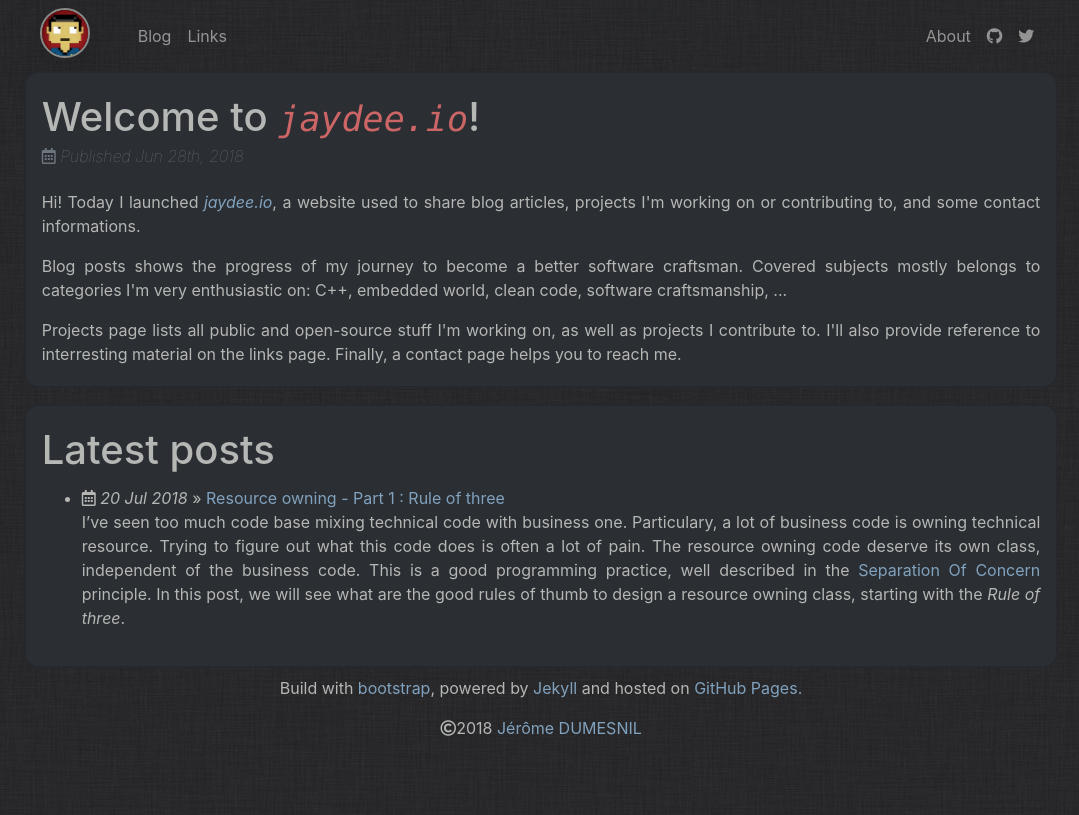
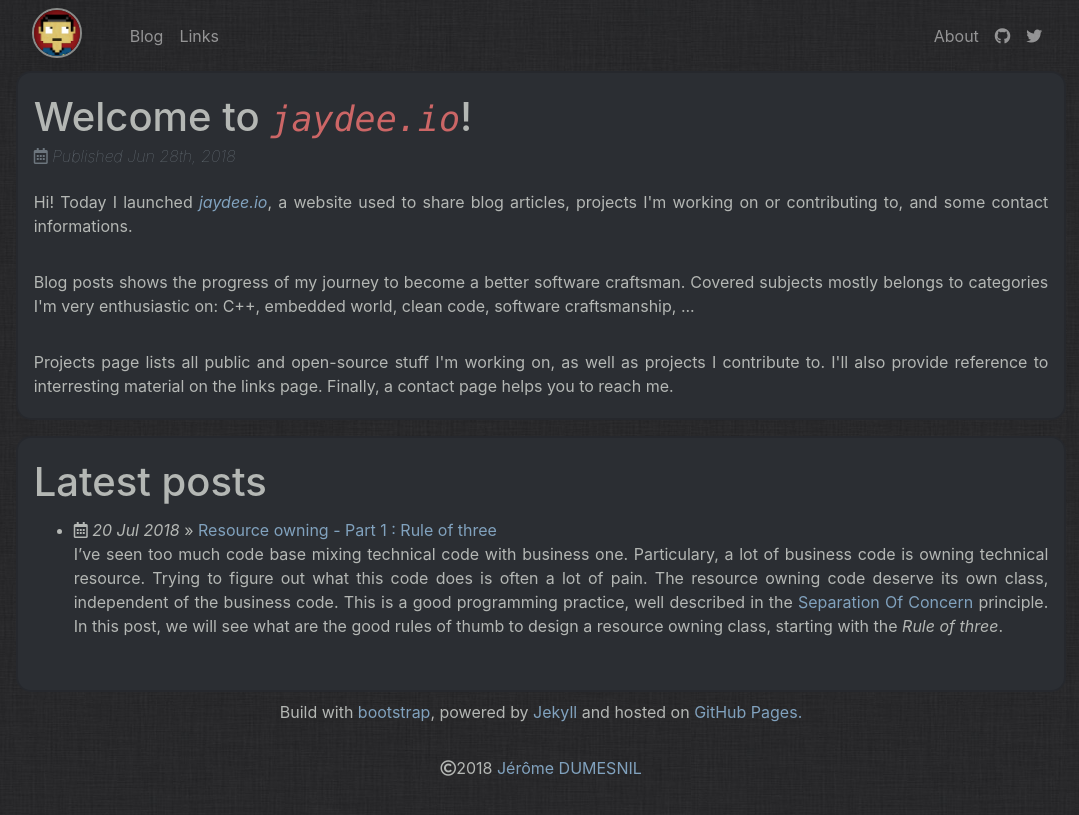
Before and after one commit to jaydee-io/jaydee-io.github.io, a Jekyll site: the page built from index.html, in a window 1280 px wide. Shown: the top 815 px of the page, without its empty margins (99-1178 px from the left). Built offline with Jekyll 4.4.1, drawn with Linux system fonts in a browser that asks for light colours; nearby versions of some CDN libraries.

Commit message:
Update layout

```diff
--- a/_layouts/default.html
+++ b/_layouts/default.html
@@ -29,7 +29,7 @@
         <div class="col-md-1"></div>
         <div class="col-md-10">
             <div class="row">
-                <div class="col px-md-3 px-0">
+                <div class="col px-2">
                     <nav class="navbar navbar-expand-lg navbar-dark" role="navigation">
                         <a href="/" class="navbar-brand logo pr-lg-4"><img width="50" height="50" class="shadow-lg rounded-circle border d-inline-block align-top" src="/images/jaydee_logo.jpg" alt="JayDee I/O"> {{ site.name }}</a>
                         <button class="navbar-toggler" type="button" data-toggle="collapse" data-target="#navbarNav" aria-controls="navbarNav" aria-expanded="false" aria-label="Toggle navigation">
@@ -51,7 +51,7 @@
             </div>
 
             <div class="row">
-                <div class="col px-md-3 px-0">
+                <div class="col px-2">
                     {{ content }}
                 </div>
             </div>
--- a/_layouts/post.html
+++ b/_layouts/post.html
@@ -2,7 +2,7 @@
 layout: default
 ---
 <div class="card">
-    <div class="card-body px-1 px-md-3">
+    <div class="card-body px-3">
         <h1 class="card-title">{{ page.title }}</h1>
         <h6 class="card-subtitle font-italic mb-4 text-muted"><div class="far fa-calendar-alt"></div> Published {{ page.date | date_to_string }}</h6>
 
--- a/about/index.html
+++ b/about/index.html
@@ -2,7 +2,7 @@
 layout: default
 ---
 <div class="card mb-3">
-  <div class="card-body px-1 px-md-3">
+  <div class="card-body px-3">
     <div class="pb-3">Since I was young, I've always been fascinated by electronic and computer stuffs.
     And this have had a huge impact on my school cursus, which didn't stop oscillating
     between both themes. I started with a bachelor's degree in general electronics,
--- a/blog/index.html
+++ b/blog/index.html
@@ -4,7 +4,7 @@ layout: default
 <h1>Blog Posts</h1>
 {% for post in site.posts %}
 <div class="card mb-3">
-    <div class="card-body px-1 px-md-3">
+    <div class="card-body px-3">
         <div class="pb-3">
             <div class="far fa-calendar-alt"></div>
             <span> {{ post.date | date_to_string }} &raquo; </span>
--- a/css/main.scss
+++ b/css/main.scss
@@ -9,6 +9,9 @@ $navbar-brand-font-size: 2.3rem;
 $navbar-brand-font-size: 2.3rem;
 $border-width:  2px;
 $border-radius: 15px;
+$spacer: 1rem;
+$paragraph-margin-bottom: ($spacer * 2);
+$headings-margin-bottom:  ($spacer * 1.25);
 
 $body-bg:           $base16-03;
 $body-color:        $base16-04;
@@ -26,6 +29,10 @@ $pre-color:         $base16-03;
     src: url(/fonts/Damion-Regular.ttf);
 }
 
+h2 {
+    margin-top: ($spacer * 4);
+}
+
 h6 {
     font-weight: 100;
 }
--- a/index.html
+++ b/index.html
@@ -2,7 +2,7 @@
 layout: default
 ---
 <div class="card mb-3">
-  <div class="card-body px-1 px-md-3">
+  <div class="card-body px-3">
     <h1 class="card-title">Welcome to <i><code>jaydee.io</code></i>!</h1>
     <h6 class="card-subtitle font-italic mb-4 text-muted"><div class="far fa-calendar-alt"></div> Published Jun 28th, 2018</h6>
     <p class="card-text text-justify">
@@ -24,7 +24,7 @@ layout: default
 </div>
 
 <div class="card">
-  <div class="card-body px-1 px-md-3">
+  <div class="card-body px-3">
       <h1 class="card-title">Latest posts</h1>
       <ul class="card-text text-justify">
       {% for post in site.posts limit:3 %}
```
